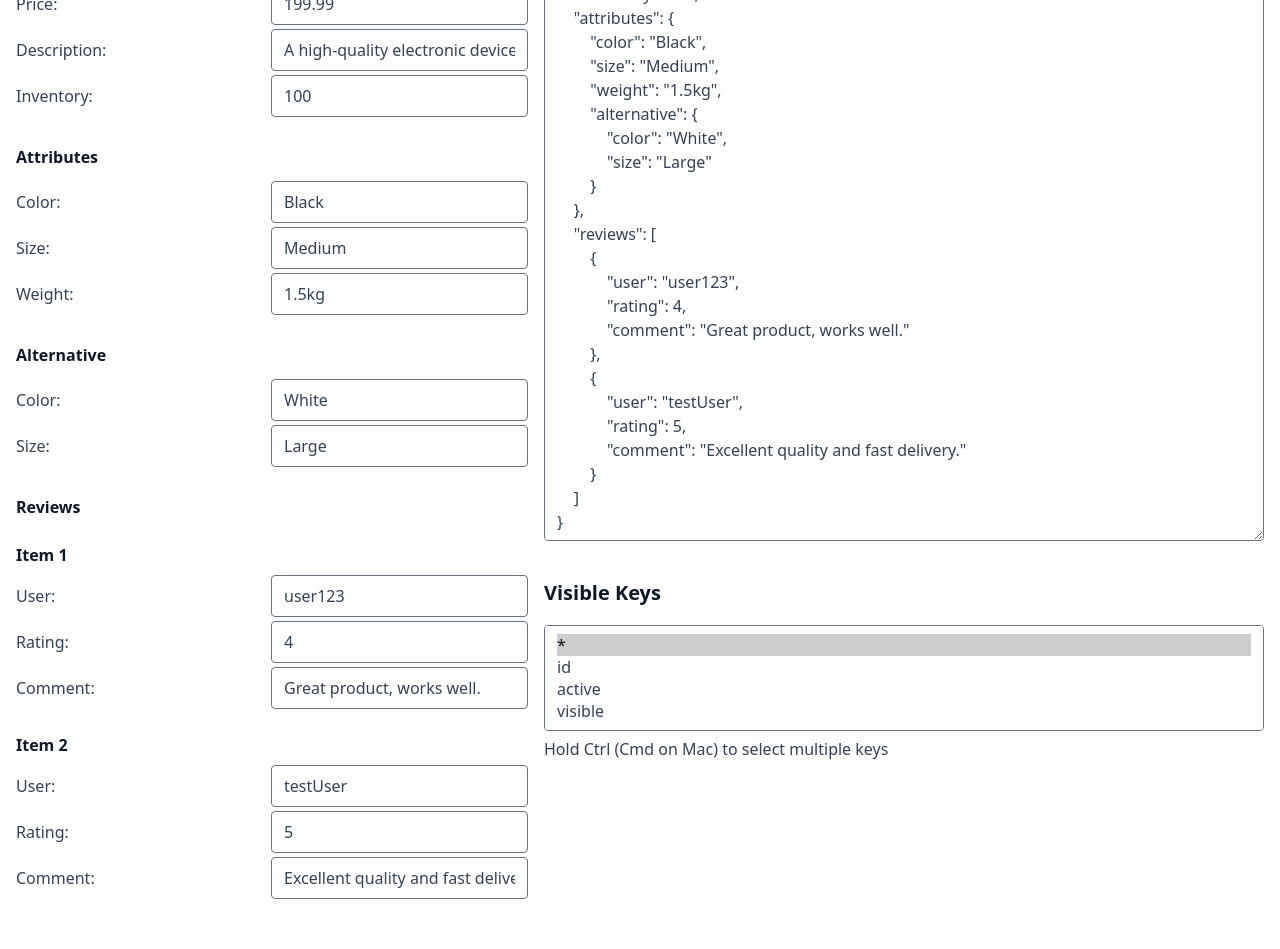
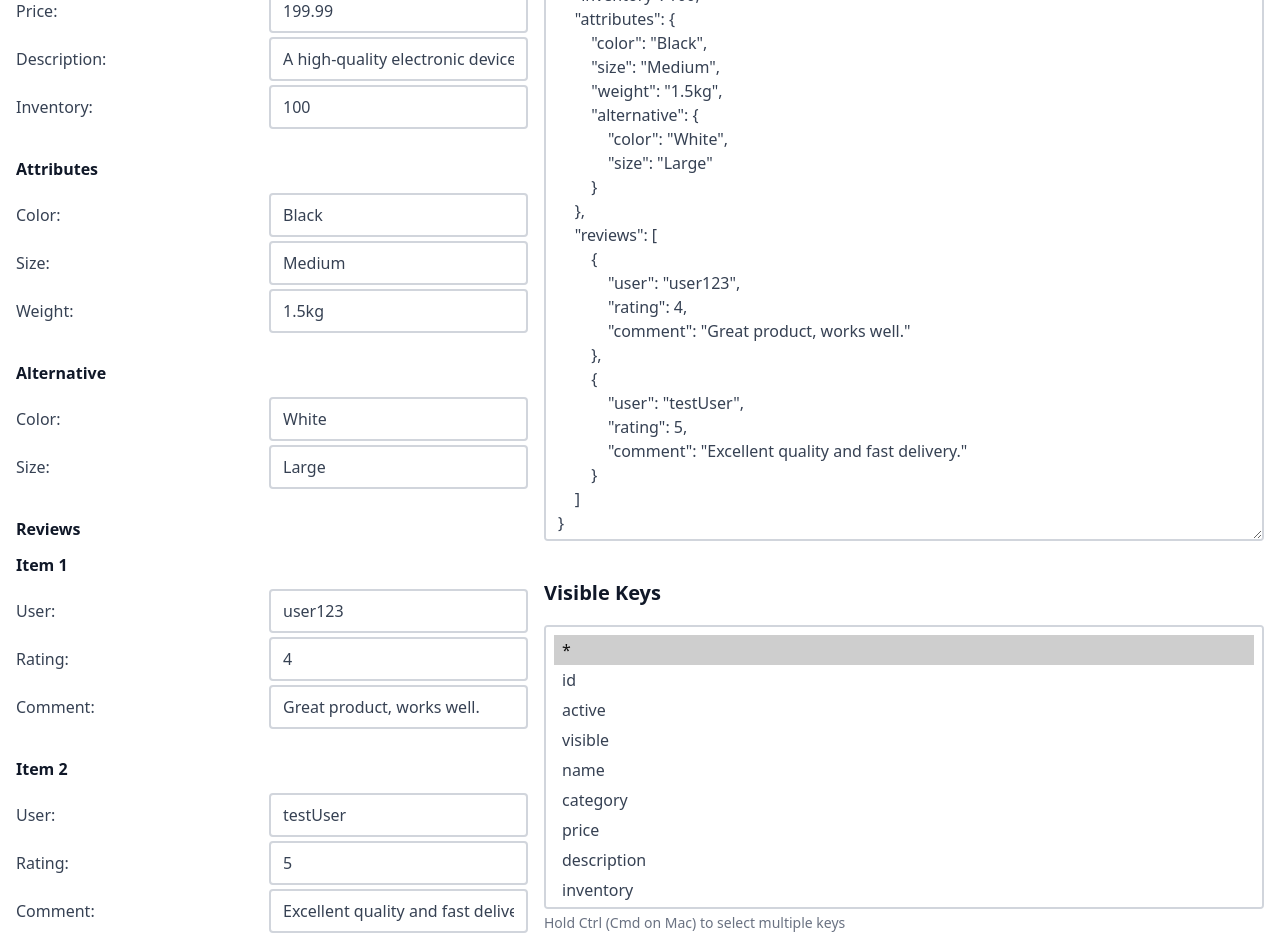
Before and after one commit to RustedAperture/jsonfriend, a React (Vite) app: page / in a window 1280 px wide. Shown: the part 420-1369 px from the top of the page. Before the commit the page ends 1335 px from the top, so only its background shows below. Built offline with nearby package versions, Linux system fonts and the light colour scheme.

Commit message:
Enhance JsonForm and JsonFormField styling with improved border and focus states

```diff
--- a/src/JsonForm.jsx
+++ b/src/JsonForm.jsx
@@ -13,14 +13,25 @@ function JsonForm() {
         const paths = ['*'];
 
         const traverse = (obj, path) => {
+            if (Array.isArray(obj)) {
+                obj.forEach((item, index) => {
+                    const currentPath = path ? `${path}.${index}` : `${index}`;
+                    paths.push(currentPath);
+
+                    if (item && typeof item === 'object') {
+                        traverse(item, currentPath);
+                    }
+                });
+            } else {
                 Object.entries(obj).forEach(([key, value]) => {
                     const currentPath = path ? `${path}.${key}` : key;
                     paths.push(currentPath);
 
-                if (value && typeof value === 'object' && !Array.isArray(value)) {
+                    if (value && typeof value === 'object') {
                         traverse(value, currentPath);
                     }
                 });
+            }
         };
 
         traverse(obj, parentPath);
@@ -175,21 +186,29 @@ function JsonForm() {
                 }
 
                 return (
-                    <div key={currentPathString}>
+                    <>
                         <h4>
                             {displayKey}
                         </h4>
-                        {value.map((item, index) => (
-                            <div key={`${currentPathString}-${index}`}>
+                        {value.map((item, index) => {
+                            const itemPath = [...currentPath, index];
+                            // Only render if the specific index is approved or has approved children
+                            if (isPathApproved(itemPath) ||
+                                (typeof item === 'object' && item !== null && hasDirectlyApprovedChildren(item, itemPath))) {
+                                return (
+                                    <>
                                         <h4>
                                             Item {index + 1}
                                         </h4>
                                         <div className='flex flex-col gap-1'>
-                                    {renderFields(item, [...currentPath, index], false)}
+                                            {renderFields(item, itemPath, false)}
                                         </div>
-                            </div>
-                        ))}
-                    </div>
+                                    </>
+                                );
+                            }
+                            return null;
+                        })}
+                    </>
                 );
             }
 
@@ -198,12 +217,12 @@ function JsonForm() {
 
                 if (hasApprovedFields) {
                     return (
-                        <div key={currentPathString} className='flex flex-col gap-1'>
+                        <>
                             <h4>
                                 {displayKey}
                             </h4>
                             {renderFields(value, currentPath, false)}
-                        </div>
+                        </>
                     );
                 }
                 return null;
@@ -237,7 +256,7 @@ function JsonForm() {
     return (
         <div>
             <h2>JSON Form Editor</h2>
-            <hr className='not-prose'/>
+            <hr className='not-prose text-gray-400'/>
             <div className='flex flex-wrap gap-4'>
                 <div className='basis-lg flex flex-col gap-1'>
                     <h3>JSON Fields</h3>
@@ -247,26 +266,26 @@ function JsonForm() {
                 <div className='grow flex flex-col gap-1'>
                     <h3>JSON Input/Output</h3>
                     <textarea
-                        className="json-output w-full rounded-sm"
+                        className="json-output w-full rounded-sm border-2 border-gray-300 focus:ring-gray-500 focus:border-gray-500"
                         value={rawJson}
                         onChange={handleJsonChange}
                         wrap='off'
                     />
-                    {error && <div>Invalid JSON: {error}</div>}
+                    {error && <div className='text-sm text-red-400'>Invalid JSON: {error}</div>}
                     <h3>Visible Keys</h3>
                     <select
                         multiple
                         value={approvedKeys}
                         onChange={handleApprovedKeysChange}
-                        className='w-full rounded-sm'
+                        className='p-2 w-full grow rounded-sm border-2 border-gray-300 focus:ring-gray-500 focus:border-gray-500'
                     >
                         {availablePaths.map((path) => (
-                            <option key={path} value={path}>
+                            <option className='px-2 py-1' key={path} value={path}>
                                 {path}
                             </option>
                         ))}
                     </select>
-                    <div>
+                    <div className='text-sm text-gray-500'>
                         Hold Ctrl (Cmd on Mac) to select multiple keys
                     </div>
                 </div>
--- a/src/components/JsonFormField.jsx
+++ b/src/components/JsonFormField.jsx
@@ -30,7 +30,7 @@ const JsonFormField = ({
                     id={currentPathString}
                     checked={value}
                     onChange={handleChange}
-                    className='rounded-md'
+                    className='rounded-sm border-2 border-gray-300 focus:ring-gray-500 focus:border-gray-500'
                 />
             ) : (
                 <input
@@ -39,7 +39,7 @@ const JsonFormField = ({
                     value={formatValue(value, inputType)}
                     onChange={handleChange}
                     step={inputType === 'number' ? 'any' : undefined}
-                    className='rounded-sm'
+                    className='rounded-sm border-2 border-gray-300 focus:ring-gray-500 focus:border-gray-500'
                 />
             )}
         </div>
```
Lines whose indentation alone changed are shown as unchanged.
